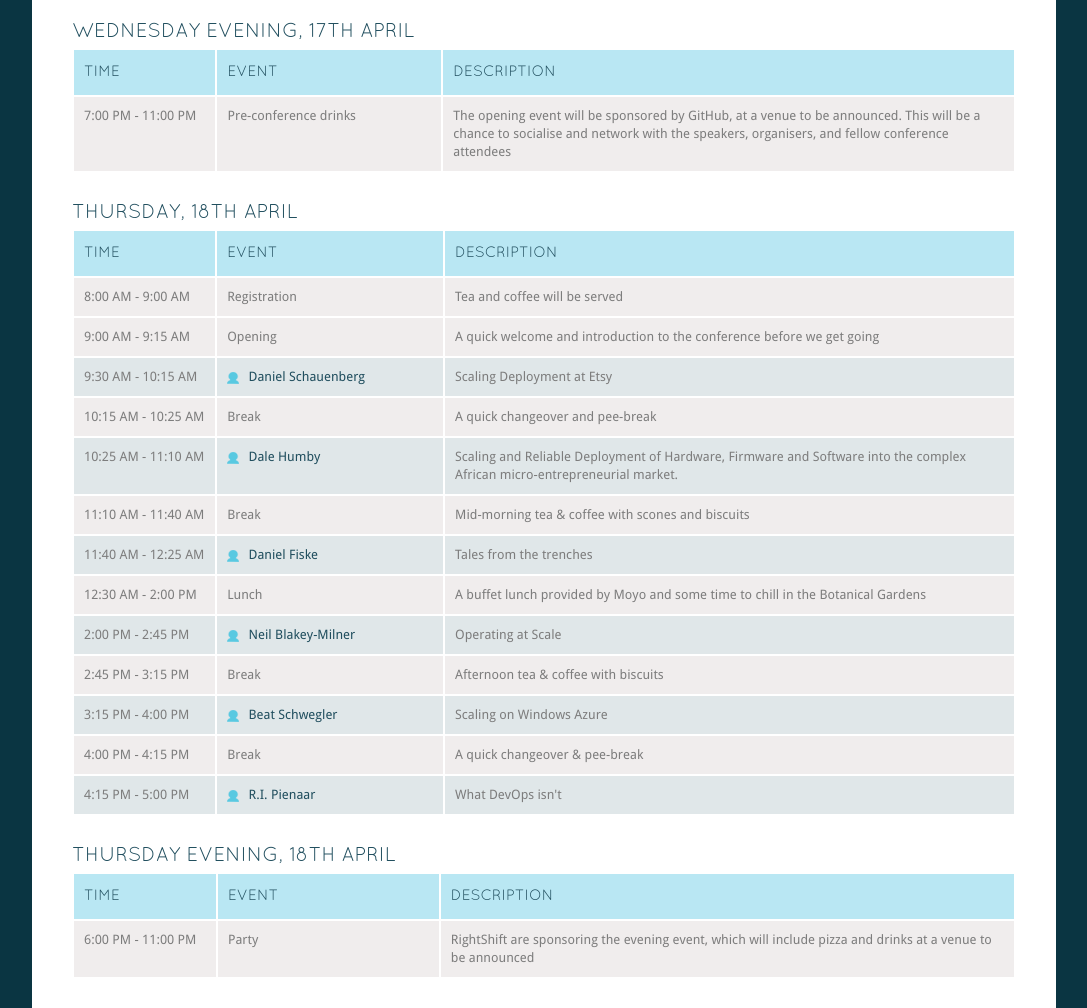
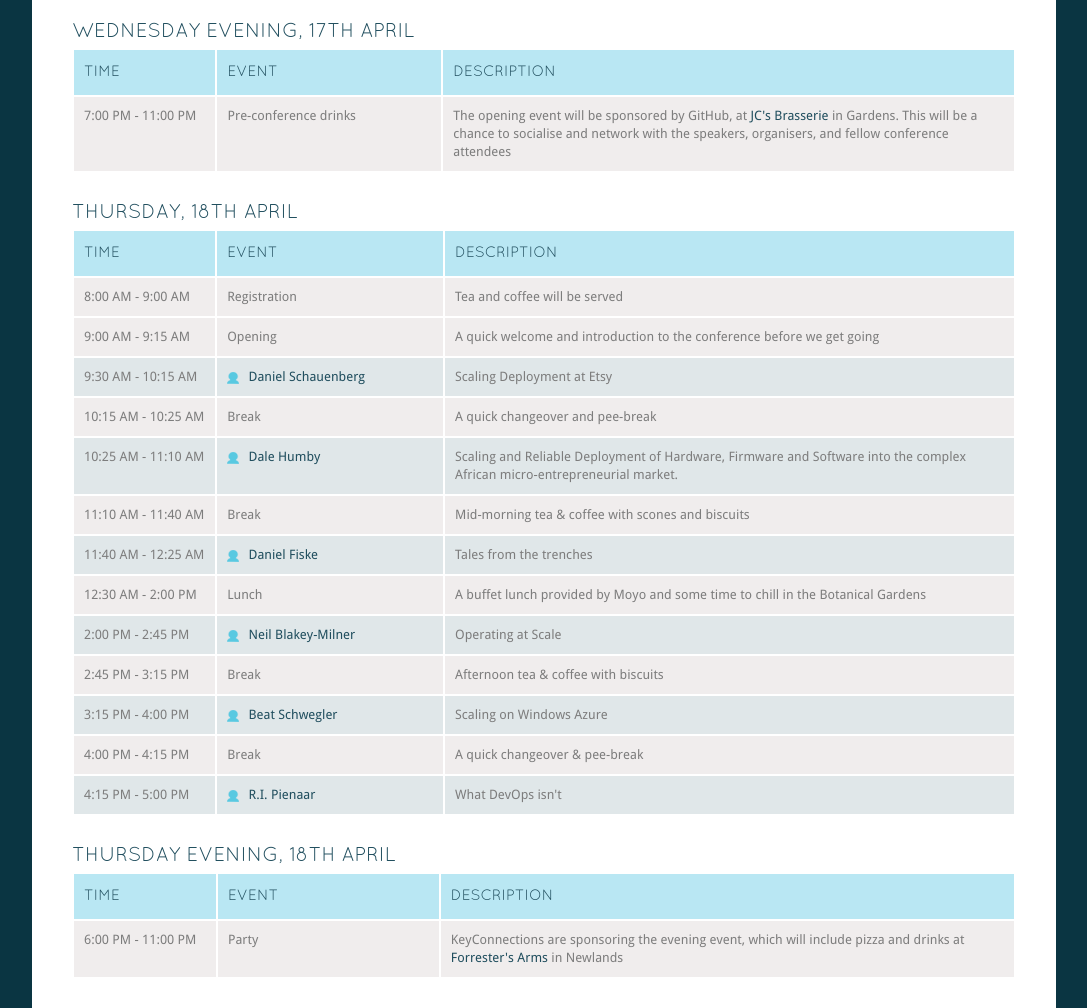
Before and after one commit to scaleconf/scaleconf.github.com, a Jekyll site: the page built from schedule.html, in a window 1280 px wide and 1400 px high. Shown: the part 372-1380 px from the top of the window, without its empty margins (96-1183 px from the left). Built offline with Jekyll 4.4.1, drawn with Linux system fonts in a browser that asks for light colours; Markdown is read by kramdown in place of the engine named in the settings; some of the changed text lies outside the part shown.

Commit message:
Swap Thursday and Friday events, add maps

```diff
--- a/_config.yml
+++ b/_config.yml
@@ -374,7 +374,7 @@
     schedule:
       - time: 7:00 pm - 11:00 pm
         event: Pre-conference drinks
-        description: The opening event will be sponsored by GitHub, at a venue to be announced. This will be a chance to socialise and network with the speakers, organisers, and fellow conference attendees
+        description: The opening event will be sponsored by GitHub, at <a href="http://goo.gl/maps/LYb9c">JC's Brasserie</a> in Gardens. This will be a chance to socialise and network with the speakers, organisers, and fellow conference attendees
   - day: Thursday, 18th April
     schedule:
       - time: 8:00 am - 9:00 am
@@ -414,7 +414,7 @@
     schedule:
       - time: 6:00 pm - 11:00 pm
         event: Party
-        description: RightShift are sponsoring the evening event, which will include pizza and drinks at a venue to be announced
+        description: KeyConnections are sponsoring the evening event, which will include pizza and drinks at <a href="http://goo.gl/maps/mtE2q">Forrester's Arms</a> in Newlands
   - day: Friday, 19th April
     schedule:
       - time: 8:30 am - 9:00 am
@@ -454,4 +454,4 @@
     schedule:
       - time: 6:00 pm - 11:00 pm
         event: Party
-        description: Closing party with pizza and beer provided, sponsored by KeyConnections
+        description: Closing party at <a href="http://goo.gl/maps/qWmJG">Banana Jam</a> in Kenilworth, with pizza and beer sponsored by RightShift
```
